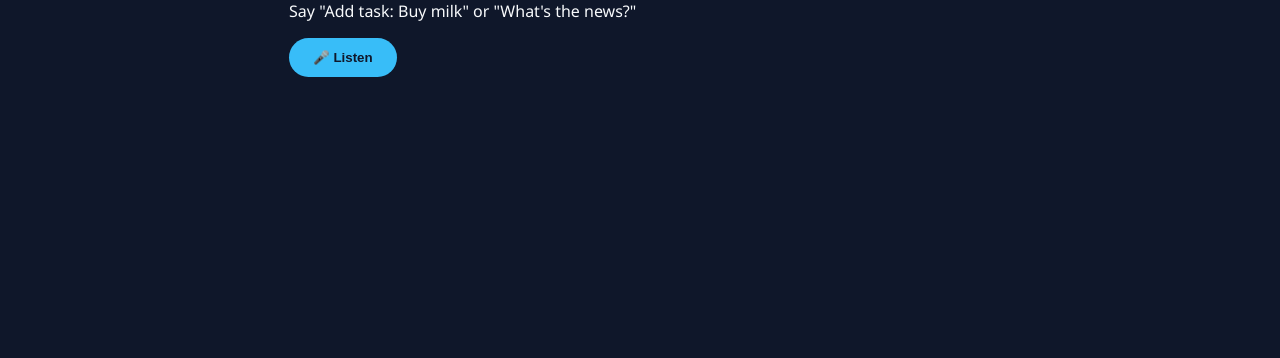
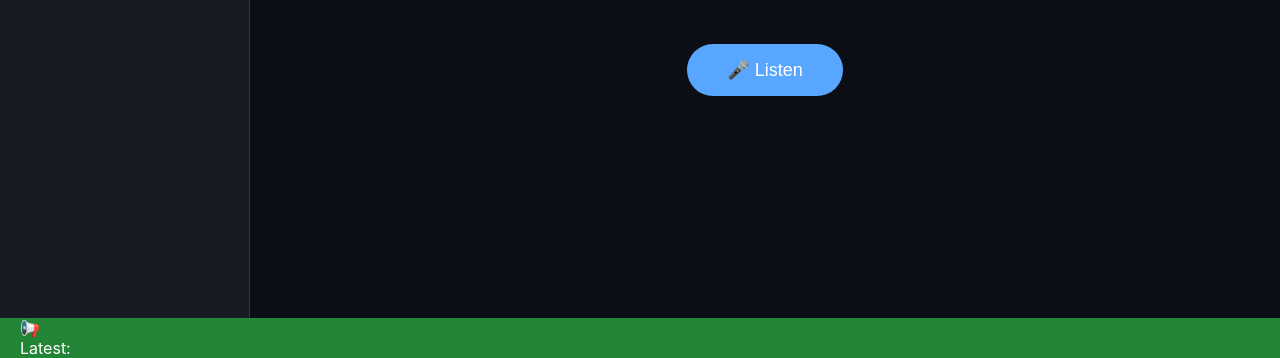
Before and after one commit to aalian1241-stack/Alex.ai, a plain HTML site: page index.html in a window 1280 px wide. Shown: the part 442-800 px from the top of the page. Drawn offline with Linux system fonts and the light colour scheme.

Commit message:
Update style.css

```diff
--- a/style.css
+++ b/style.css
@@ -1,66 +1,81 @@
+:root {
+    --bg: #0b0e14;
+    --card: #161b22;
+    --accent: #58a6ff;
+    --text: #c9d1d9;
+}
+
 body {
-    background-color: #0f172a;
-    color: #f8fafc;
-    font-family: 'Segoe UI', Tahoma, Geneva, Verdana, sans-serif;
+    margin: 0;
+    background: var(--bg);
+    color: var(--text);
+    font-family: 'Inter', sans-serif;
+    height: 100vh;
+    overflow: hidden;
+}
+
+.app-container {
+    display: grid;
+    grid-template-columns: 250px 1fr;
+    height: calc(100vh - 40px);
+}
+
+.sidebar {
+    background: var(--card);
+    padding: 20px;
+    border-right: 1px solid #30363d;
+}
+
+#task-list { list-style: none; padding: 0; }
+#task-list li {
+    background: #21262d;
+    padding: 10px;
+    margin-bottom: 8px;
+    border-radius: 6px;
+    font-size: 14px;
+}
+
+.main-content {
     display: flex;
+    flex-direction: column;
     justify-content: center;
     align-items: center;
-    height: 100vh;
-    margin: 0;
+    padding: 40px;
 }
 
-.assistant-card {
-    background: #1e293b;
-    padding: 2rem;
-    border-radius: 20px;
-    box-shadow: 0 10px 25px rgba(0,0,0,0.5);
-    text-align: center;
-    width: 350px;
-}
-
-.status-dot {
-    width: 15px;
-    height: 15px;
-    background: #64748b;
+#visualizer {
+    width: 100px; height: 100px;
     border-radius: 50%;
-    margin: 0 auto 1rem;
+    background: radial-gradient(circle, var(--accent) 0%, transparent 70%);
+    margin-bottom: 20px;
     transition: 0.3s;
 }
 
-.status-dot.active {
-    background: #22c55e;
-    box-shadow: 0 0 15px #22c55e;
-    animation: pulse 1.5s infinite;
+.listening #visualizer {
+    animation: breathe 1.5s infinite;
 }
 
-@keyframes pulse {
-    0% { transform: scale(1); }
-    50% { transform: scale(1.2); }
-    100% { transform: scale(1); }
+@keyframes breathe {
+    0%, 100% { transform: scale(1); opacity: 0.5; }
+    50% { transform: scale(1.3); opacity: 1; box-shadow: 0 0 30px var(--accent); }
 }
 
-h1 { margin: 0; color: #38bdf8; }
+.chat-display { text-align: center; max-width: 500px; }
+#ai-response { color: var(--accent); font-weight: bold; margin-top: 10px; }
 
-.display-box {
-    background: #0f172a;
-    padding: 15px;
-    border-radius: 10px;
-    margin: 20px 0;
-    min-height: 50px;
-    border: 1px solid #334155;
+#activate-btn {
+    padding: 15px 40px;
+    border-radius: 50px;
+    border: none;
+    background: var(--accent);
+    color: white;
+    font-size: 18px;
+    cursor: pointer;
+    margin-top: 30px;
 }
 
-#transcript { font-style: italic; color: #94a3b8; }
-
-button {
-    background: #38bdf8;
-    color: #0f172a;
-    border: none;
-    padding: 12px 24px;
-    border-radius: 30px;
-    font-weight: bold;
-    cursor: pointer;
-    transition: transform 0.2s;
+.news-bar {
+    position: fixed; bottom: 0; width: 100%;
+    background: #238636; color: white;
+    height: 40px; display: flex; align-items: center; padding: 0 20px;
 }
-
-button:hover { transform: translateY(-2px); background: #7dd3fc; }
```
